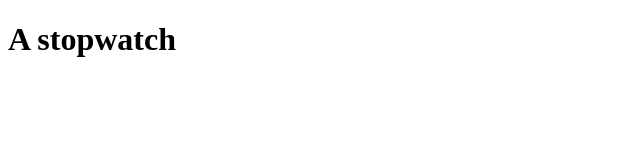
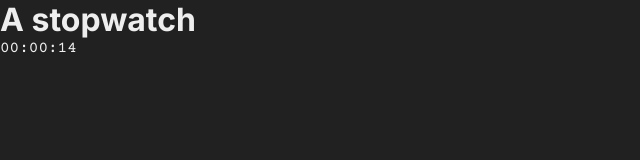
Before and after one commit to Daniel9991/tempus, a plain HTML site: page index.html in a window 1280 px wide. Shown: the whole page, without its empty margins (0-640 px from the left). Drawn offline with nearby package versions, Linux system fonts and the light colour scheme.

Commit message:
Add fonts and basic colors

```diff
--- a/index.html
+++ b/index.html
@@ -4,9 +4,15 @@
   <meta charset="UTF-8">
   <meta http-equiv="X-UA-Compatible" content="IE=edge">
   <meta name="viewport" content="width=device-width, initial-scale=1.0">
+  <link rel="stylesheet" href="/styles/index.css">
   <title>Stopwatch by Daniel</title>
+
+  <link rel="preconnect" href="https://fonts.googleapis.com">
+  <link rel="preconnect" href="https://fonts.gstatic.com" crossorigin>
+  <link href="https://fonts.googleapis.com/css2?family=Courier+Prime:ital,wght@0,400;0,700;1,400;1,700&family=Inter:ital,opsz,wght@0,14..32,100..900;1,14..32,100..900&display=swap" rel="stylesheet">
 </head>
 <body>
-  <h1>A stopwatch</h1>
+  <h1 class="text">A stopwatch</h1>
+  <p class="time">00:00:14</p>
 </body>
 </html>
--- /dev/null
+++ b/styles/index.css
@@ -0,0 +1,46 @@
+/* @font-face {
+  font-family: Inter;
+  font-weight: 400;
+  src: local("Inter"),
+    local("Inter-Regular"),
+    url("/assets/fonts/Inter-Regular.woff2");
+}
+
+@font-face {
+  font-family: "Courier Prime";
+  font-weight: 400;
+  src: local("Courier Prime"),
+    local("CourierPrime"),
+    local("CourierPrime Regular"),
+    local("Courier Prime Regular"),
+    url("/assets/fonts/CourierPrime-Regular.woff2");
+} */
+
+:root{
+  --accent-color: #472197;
+  --accent-hover-color: #4615b0;
+  --dark-color: #212121;
+  --light-color: #EEEEEE;
+  --secondary-light-color: #A4A4A4;
+  --text-font: Inter, sans-serif;
+  --number-font: "Courier Prime", serif;
+}
+
+* {
+  margin: 0;
+  padding: 0;
+  box-sizing: border-box;
+}
+
+body{
+  background-color: var(--dark-color);
+  color: var(--light-color)
+}
+
+p, a, span, .text {
+  font-family: var(--text-font);
+}
+
+.time {
+  font-family: var(--number-font);
+}
```
Also changed, not shown: assets/fonts/CourierPrime-Regular.ttf (added), assets/fonts/CourierPrime-Regular.woff2 (added), assets/fonts/Inter-Regular.ttf (added), assets/fonts/Inter-Regular.woff2 (added), 1 other file.
